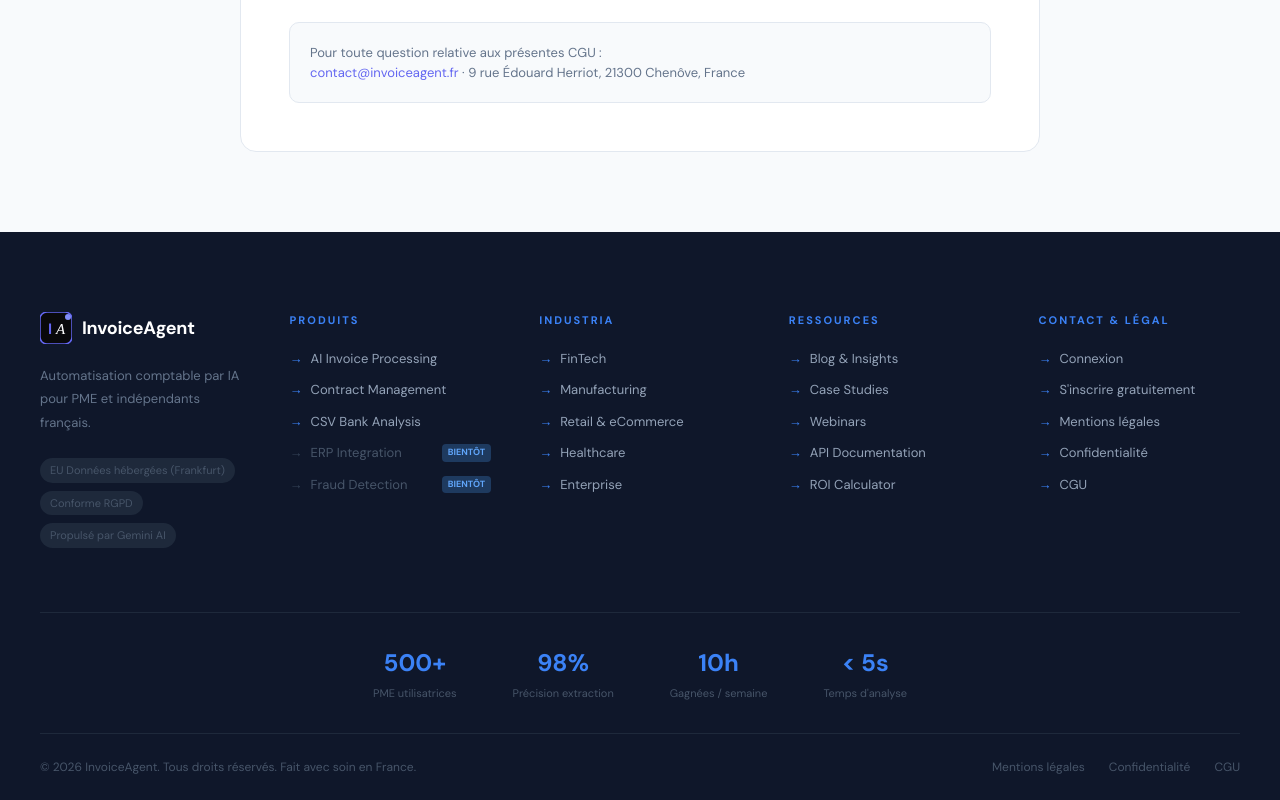
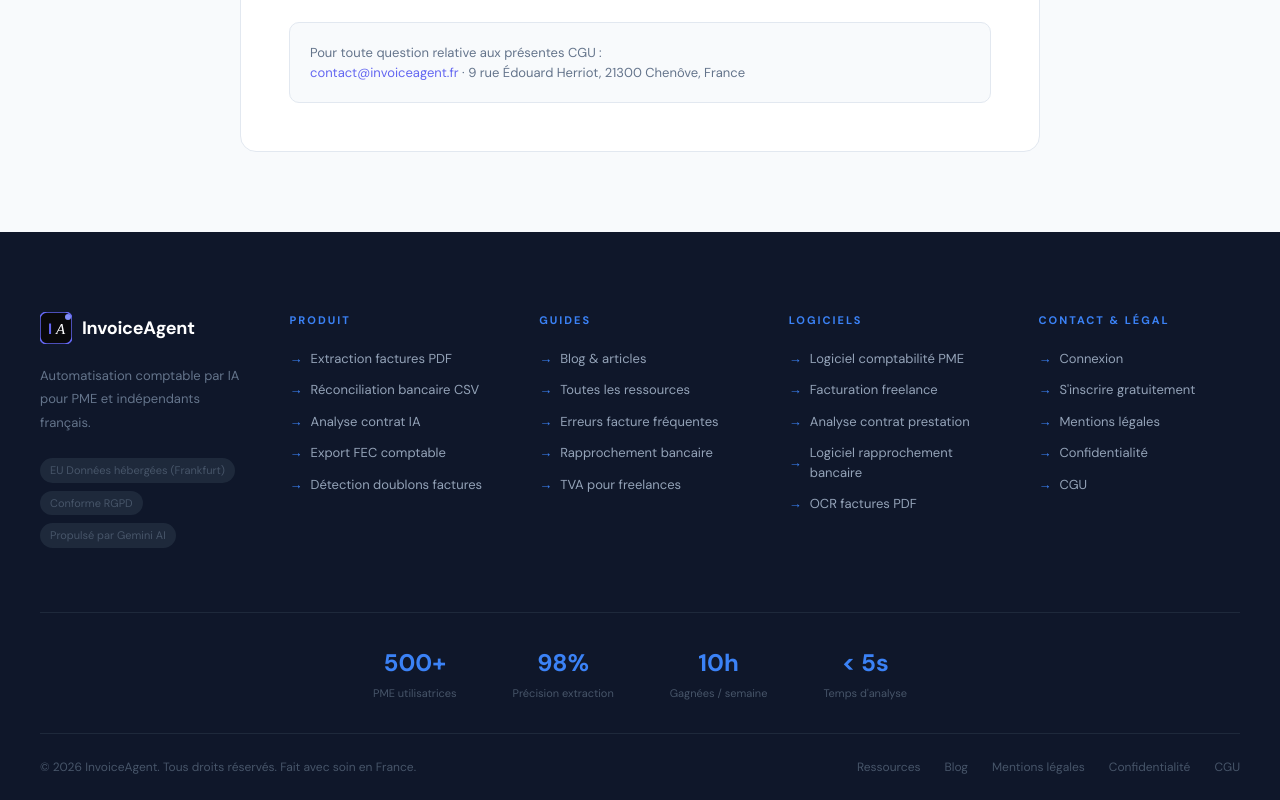
Before and after one commit to gentuar333-max/invoice-ai, a Next.js app: page /cgu in a window 1280 px wide. Shown: the part 2568-3368 px from the top of the page. Built offline with nearby package versions, Linux system fonts and the light colour scheme.

Commit message:
seo: ressources hub page + footer links update

```diff
--- a/components/SharedFooter.tsx
+++ b/components/SharedFooter.tsx
@@ -4,26 +4,26 @@
 const BASE_URL = 'https://invoiceagent.fr'
 
 const footerCols = [
-  { title: 'Produits', links: [
-    { label: 'AI Invoice Processing', href: `${BASE_URL}/invoices`, soon: false },
-    { label: 'Contract Management', href: `${BASE_URL}/dashboard`, soon: false },
-    { label: 'CSV Bank Analysis', href: `${BASE_URL}/reconciliation`, soon: false },
-    { label: 'ERP Integration', href: '#', soon: true },
-    { label: 'Fraud Detection', href: '#', soon: true },
+  { title: 'Produit', links: [
+    { label: 'Extraction factures PDF', href: `${BASE_URL}/extraction-facture-pdf`, soon: false },
+    { label: 'Réconciliation bancaire CSV', href: `${BASE_URL}/reconciliation-bancaire-csv`, soon: false },
+    { label: 'Analyse contrat IA', href: `${BASE_URL}/analyse-contrat-ia`, soon: false },
+    { label: 'Export FEC comptable', href: `${BASE_URL}/export-fec-comptable`, soon: false },
+    { label: 'Détection doublons factures', href: `${BASE_URL}/detection-doublons-factures`, soon: false },
   ]},
-  { title: 'Industria', links: [
-    { label: 'FinTech', href: '#', soon: false },
-    { label: 'Manufacturing', href: '#', soon: false },
-    { label: 'Retail & eCommerce', href: '#', soon: false },
-    { label: 'Healthcare', href: '#', soon: false },
-    { label: 'Enterprise', href: '#', soon: false },
+  { title: 'Guides', links: [
+    { label: 'Blog & articles', href: `${BASE_URL}/blog`, soon: false },
+    { label: 'Toutes les ressources', href: `${BASE_URL}/ressources`, soon: false },
+    { label: 'Erreurs facture fréquentes', href: `${BASE_URL}/erreurs-facture-frequentes-pme`, soon: false },
+    { label: 'Rapprochement bancaire', href: `${BASE_URL}/rapprochement-bancaire-erreur`, soon: false },
+    { label: 'TVA pour freelances', href: `${BASE_URL}/blog/tva-freelances-guide-2026`, soon: false },
   ]},
-  { title: 'Ressources', links: [
-    { label: 'Blog & Insights', href: '#', soon: false },
-    { label: 'Case Studies', href: '#', soon: false },
-    { label: 'Webinars', href: '#', soon: false },
-    { label: 'API Documentation', href: '#', soon: false },
-    { label: 'ROI Calculator', href: '#', soon: false },
+  { title: 'Logiciels', links: [
+    { label: 'Logiciel comptabilité PME', href: `${BASE_URL}/logiciel-comptabilite-pme`, soon: false },
+    { label: 'Facturation freelance', href: `${BASE_URL}/facturation-freelance`, soon: false },
+    { label: 'Analyse contrat prestation', href: `${BASE_URL}/analyse-contrat-prestation`, soon: false },
+    { label: 'Logiciel rapprochement bancaire', href: `${BASE_URL}/logiciel-rapprochement-bancaire-automatique`, soon: false },
+    { label: 'OCR factures PDF', href: `${BASE_URL}/ocr-factures-pdf`, soon: false },
   ]},
   { title: 'Contact & Légal', links: [
     { label: 'Connexion', href: `${BASE_URL}/auth/login`, soon: false },
@@ -73,7 +73,12 @@
 
         {/* STATS */}
         <div style={{ display: 'flex', justifyContent: 'center', gap: '56px', flexWrap: 'wrap', padding: '32px 0', borderBottom: '1px solid #1e293b' }}>
-          {[{ value: '500+', label: 'PME utilisatrices' }, { value: '98%', label: 'Précision extraction' }, { value: '10h', label: 'Gagnées / semaine' }, { value: '< 5s', label: "Temps d'analyse" }].map((s) => (
+          {[
+            { value: '500+', label: 'PME utilisatrices' },
+            { value: '98%', label: 'Précision extraction' },
+            { value: '10h', label: 'Gagnées / semaine' },
+            { value: '< 5s', label: "Temps d'analyse" },
+          ].map((s) => (
             <div key={s.label} style={{ textAlign: 'center' }}>
               <div style={{ fontSize: '24px', fontWeight: 800, color: '#3b82f6' }}>{s.value}</div>
               <div style={{ fontSize: '11px', color: '#475569', marginTop: '4px' }}>{s.label}</div>
@@ -86,6 +91,8 @@
           <p style={{ margin: 0 }}>© 2026 InvoiceAgent. Tous droits réservés. Fait avec soin en France.</p>
           <div style={{ display: 'flex', gap: '24px' }}>
             {[
+              { label: 'Ressources', href: `${BASE_URL}/ressources` },
+              { label: 'Blog', href: `${BASE_URL}/blog` },
               { label: 'Mentions légales', href: `${BASE_URL}/mentions-legales` },
               { label: 'Confidentialité', href: `${BASE_URL}/confidentialite` },
               { label: 'CGU', href: `${BASE_URL}/cgu` },
```
